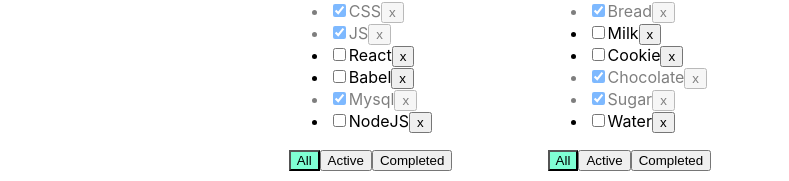
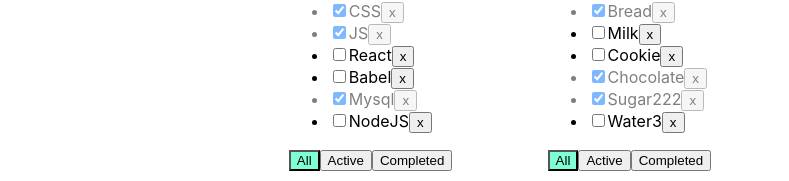
Before and after one commit to 3admitry/react-todolist, a React (Create React App) app: page / in a window 1280 px wide. Shown: the part 128-309 px from the top of the page, without its empty margins (0-789 px from the left). Built offline with nearby package versions, Linux system fonts and the light colour scheme.

Commit message:
add EditableTitle.tsx.tsx

```diff
--- a/src/App.tsx
+++ b/src/App.tsx
@@ -52,6 +52,24 @@
         setTasksObjc({...tasksObjc, [todoListId]: changedTaskArray})
     }
 
+    const changeTitleTask = (taskId: string, newTitle: string, todoListId: string) => {
+        let changedTaskArray = tasksObjc[todoListId].map(el => (taskId === el.id ? {
+            ...el,
+            title: newTitle
+        } : el))
+        setTasksObjc({...tasksObjc, [todoListId]: changedTaskArray})
+    }
+
+    const changeTodolistTitle = (newTitle: string, todoListId: string) => {
+        let changedTodolistArray = todoLists.map(el => (todoListId === el.id ? {
+            ...el,
+            title: newTitle
+        } : el))
+
+        setTodoLists(changedTodolistArray);
+
+    }
+
     function addTask(title: string, todoListId: string) {
         let newTask = {
             id: v1(),
@@ -96,8 +114,8 @@
             {id: v1(), title: 'Milk', isDone: false},
             {id: v1(), title: 'Cookie', isDone: false},
             {id: v1(), title: 'Chocolate', isDone: true},
-            {id: v1(), title: 'Sugar', isDone: true},
-            {id: v1(), title: 'Water', isDone: false}
+            {id: v1(), title: 'Sugar222', isDone: true},
+            {id: v1(), title: 'Water3', isDone: false}
         ]
     })
 
@@ -139,6 +157,8 @@
                         changeFilter={changeFilter}
                         addTask={addTask}
                         changeStatus={changeStatus}
+                        changeTitleTask={changeTitleTask}
+                        changeTodolistTitle={changeTodolistTitle}
                         valueFilter={tl.filter}
                         removeTodoList={removeTodoList}
                     />
--- /dev/null
+++ b/src/components/EditableTitle.tsx
@@ -0,0 +1,29 @@
+import React, {ChangeEvent, useState} from 'react';
+
+type EditableTitleProps = {
+    title: string
+    changeTitle: (newTitle: string) => void
+}
+export const EditableTitle = (props: EditableTitleProps) => {
+    let [editMode, setEditMode] = useState(false)
+    let [title, setTitle] = useState('')
+
+    const activateEditMode = () => {
+        setEditMode(true);
+        setTitle(props.title);
+    }
+    const activateViewMode = () => {
+        setEditMode(false);
+        props.changeTitle(title);
+    }
+    const onChangeHandler = (e: ChangeEvent<HTMLInputElement>) => setTitle(e.currentTarget.value)
+//debugger
+    return (
+
+        editMode
+            ? <input type="text" value={title} onChange={onChangeHandler} onBlur={activateViewMode} autoFocus />
+            : <span onDoubleClick={activateEditMode}>{props.title}</span>
+
+
+    )
+}
--- a/src/components/Todolist.tsx
+++ b/src/components/Todolist.tsx
@@ -1,6 +1,7 @@
-import React, {ChangeEvent, KeyboardEvent, useState} from 'react';
+import React, {ChangeEvent} from 'react';
 import {valueFilterType} from '../App';
 import {AddItemForm} from './AddItemForm';
+import {EditableTitle} from './EditableTitle';
 
 export type TaskType = {
     id: string
@@ -16,6 +17,8 @@
     changeFilter: (value: valueFilterType, todoListId: string) => void
     addTask: (title: string, todoListId: string) => void
     changeStatus: (taskId: string, checked: boolean, todoListId: string) => void
+    changeTitleTask: (taskId: string, newTitle: string, todoListId: string) => void
+    changeTodolistTitle: (newTitle: string, todoListId: string) => void
     removeTodoList: (todoListId: string) => void
     valueFilter: valueFilterType
 }
@@ -29,7 +32,9 @@
                                                   addTask,
                                                   changeStatus,
                                                   removeTodoList,
-                                                  valueFilter
+                                                  valueFilter,
+                                                  changeTitleTask,
+                                                  changeTodolistTitle
                                               }) => {
 
 
@@ -41,8 +46,13 @@
         changeStatus(taskId, event.currentTarget.checked, todoListId)
     }
 
+
     // display Tasks List
     const taskList = tasks.map((t, i) => {
+        const changeTitleCurrentTask = (newTitle: string) => {
+            changeTitleTask(t.id, newTitle, todoListId)
+        }
+
         return (
             <li
                 className={(t.isDone ? 'is-done' : '')}
@@ -52,7 +62,7 @@
                        onChange={(event) => onChangeCheckboxHandler(t.id, event, todoListId)}
 
                 />
-                <span>{t.title}</span>
+                <EditableTitle title={t.title} changeTitle={changeTitleCurrentTask}/>
                 <button onClick={() => removeTask(t.id, todoListId)}>x</button>
             </li>
         )
@@ -62,10 +72,15 @@
     const onClickButtonHandlerActive = () => changeFilter('active', todoListId)
     const onClickButtonHandlerCompleted = () => changeFilter('completed', todoListId)
 
+    const chnageCurrentTodolistTitle = (title:string) => {
+        changeTodolistTitle(title, todoListId);
+    }
+
     //Display TodoList
     return (
         <div>
-            <h3>{title}
+            <h3>
+                <EditableTitle title={title} changeTitle={chnageCurrentTodolistTitle}/>
                 &nbsp;&nbsp;
                 <button onClick={() => removeTodoList(todoListId)}>x</button>
             </h3>
```
